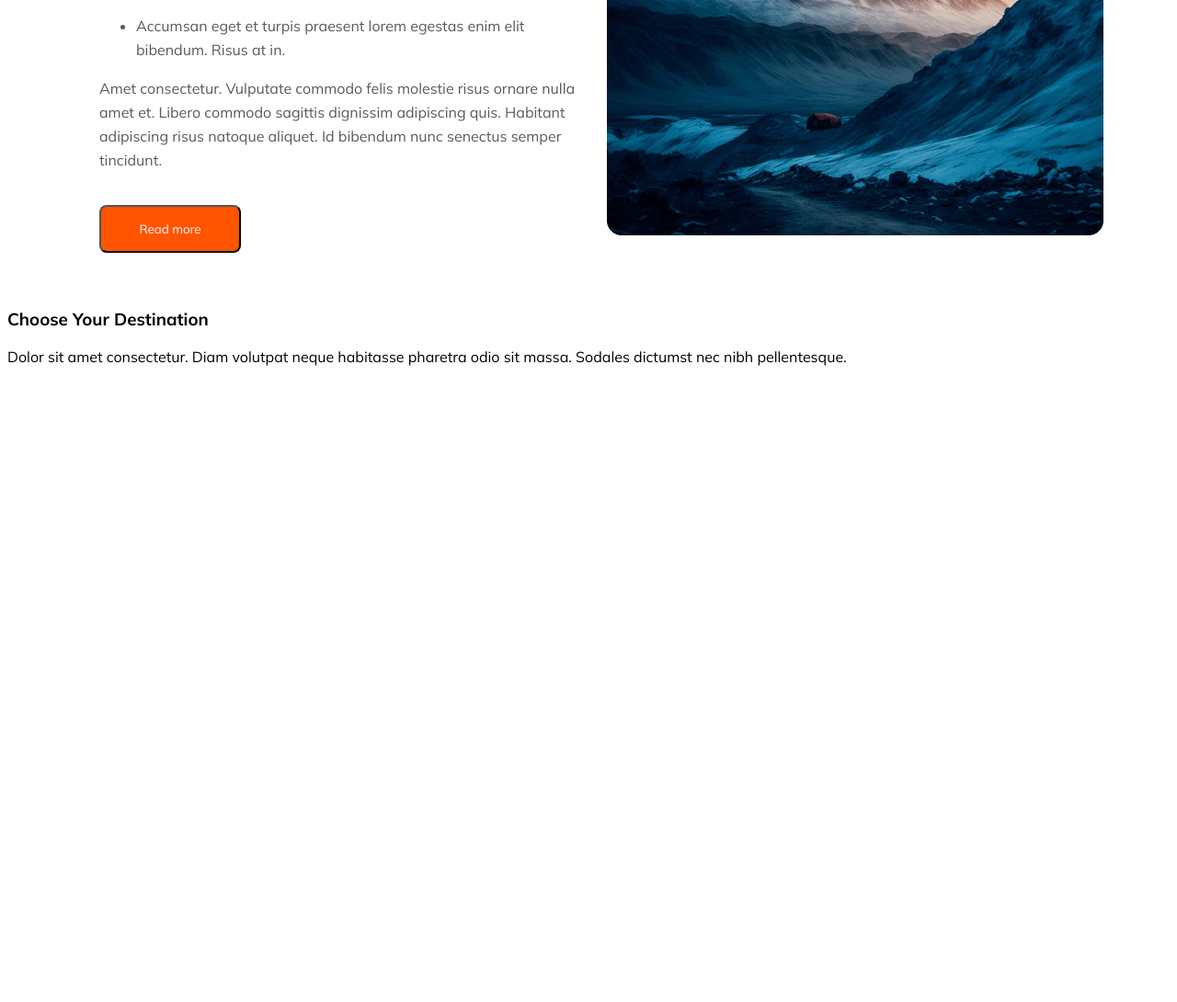
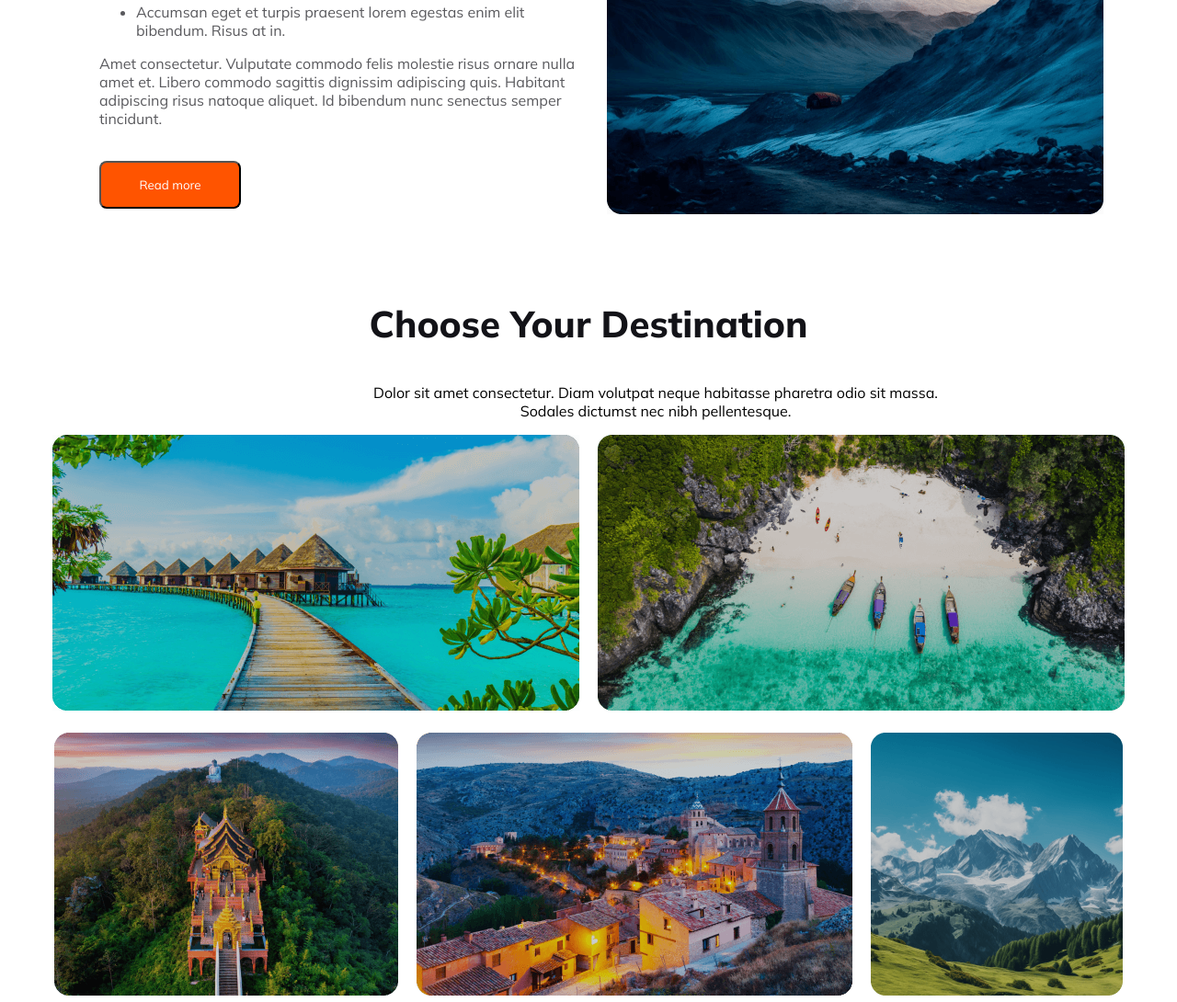
Before and after one commit to Khandaker20201125010/Hero-travel, a plain HTML site: page index.html in a window 1280 px wide. Shown: the part 996-2086 px from the top of the page at 92% size. Before the commit the page ends 1410 px from the top, so only its background shows below. Drawn offline with Linux system fonts and the light colour scheme.

Commit message:
destionation img added in wbsite

```diff
--- a/index.html
+++ b/index.html
@@ -73,8 +73,37 @@
 
         </section>
         <section>
+            <div class="m-txt">
             <h3>Choose Your Destination</h3>
             <p>Dolor sit amet consectetur. Diam volutpat neque habitasse pharetra odio sit massa. Sodales dictumst nec nibh pellentesque.</p>
+            </div>
+
+        </section>
+        <section>
+            <div class="img-p">
+
+                <div>
+                    <img src="./Images/Rectangle 5.png" alt="">
+                </div>
+                <div>
+                    <img src="./Images/Rectangle 8.png" alt="">
+                </div>
+                <div>
+                    <img src="./Images/Rectangle 6.png" alt="">
+                </div>
+                <div>
+                    <img src="./Images/Rectangle 7.png" alt="">
+                </div>
+                <div>
+                    <img src="./Images/Rectangle 9.png" alt="">
+                </div>
+                <div>
+                    <img src="./Images/Rectangle 11.png" alt="">
+                </div>
+                <div>
+                    <img src="./Images/Rectangle 10.png" alt="">
+                </div>
+            </div>
         </section>
 
     </main>
--- a/styles/herotravel.css
+++ b/styles/herotravel.css
@@ -6,6 +6,7 @@ header{
     background: #FFF;
     text-align: center;
     padding: 5px 100px;
+    display: 100%;
 
 
 }
@@ -85,6 +86,15 @@ border-radius: 16px;
 .banner-content p{
     font-size: 16px;
 }
+@media screen and (min-width:576px)and (max-width:992){
+    header{
+        grid-template-columns: repeat(2,1fr);
+
+    }
+
+}
+
+
 
 .input{
  border-radius: 8px;
@@ -108,6 +118,8 @@ height: 45px;
 margin: 9px 9px;
 border-radius: 10px;
 padding-left: 20px;
+border: none;
+
 
 
 
@@ -119,6 +131,8 @@ input{
     margin-top: 10px;
     border-radius: 10px;
     padding:20px;
+    border: none;
+
 
 }
 
@@ -129,6 +143,7 @@ input{
     margin-top: 10px;
     background-color: #FF5400;
     color: #FFF;
+    border: none;
 
 }
 i{
@@ -138,16 +153,15 @@ i{
     display: flex;
     justify-content: space-evenly;
     margin: 60px auto;
+
 }
 .cont{
 
  color: rgba(19, 19, 24, 0.70);
  width: 577px;
-font-family: Mulish;
  font-size: 16px;
  font-style: normal;
  font-weight: 400;
-line-height: 26px; /* 162.5% */
  margin-left: 100px;
 
 }
@@ -159,8 +173,8 @@ margin-bottom: 50px;
 }
 .snd-img{
     width: 640px;
-height: 550px;
-margin-top: 23px;
+height: 500px;
+margin-top: 0 auto;
 
 }
 .btn-rm{
@@ -176,3 +190,28 @@ margin-top: 20px;
     font-size: 16px;
     width: 500px;
 }
+.m-txt{
+    text-align: center;
+    margin-top: 100px;
+}
+.m-txt h3{
+    color: #131318;
+    font-size: 40px;
+    font-weight: 800;
+}
+.m-txt p{
+    text-align: center;
+    width: 630px;
+    font-size: 16px;
+    font-weight: 400;
+    margin-left: 390px;
+}
+.img-p{
+    display: flex;
+    flex-wrap: wrap;
+    gap: 20px;
+    margin-left: auto;
+    align-items: center;
+    justify-content: center;
+
+}
```
Lines whose indentation alone changed are shown as unchanged.
